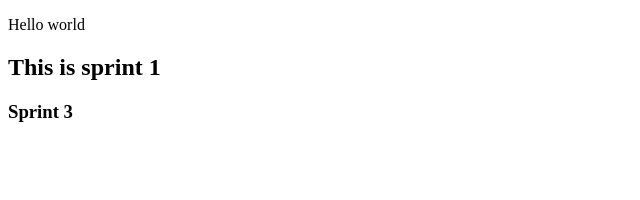
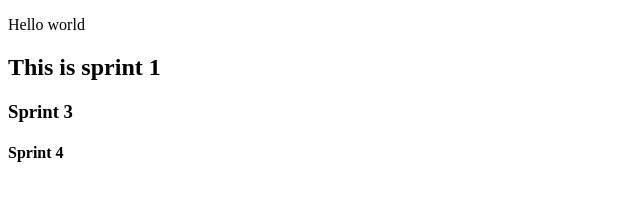
Before and after one commit to OniAndria254/repoTest, a plain HTML site: page index.html in a window 1280 px wide. Shown: the full height of the page, 0-640 px from the left. Drawn offline with Linux system fonts and the light colour scheme.

Commit message:
Update index.html

```diff
--- a/index.html
+++ b/index.html
@@ -11,5 +11,7 @@
     <h2>This is sprint 1</h2>
 
     <h3>Sprint 3</h3>
+
+    <h4>Sprint 4</h4>
 </body>
 </html>
```
